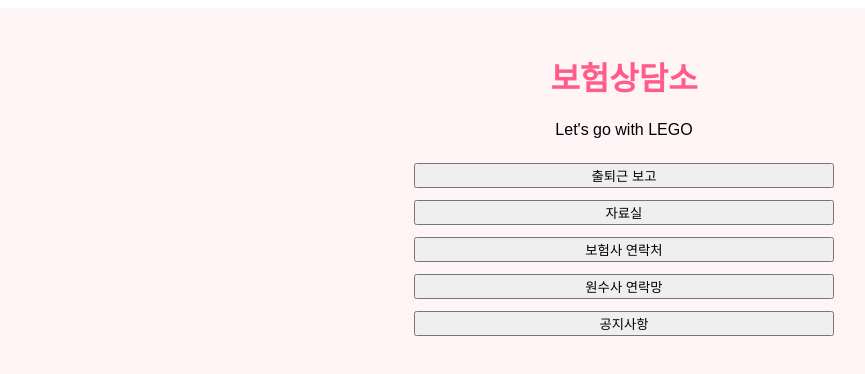
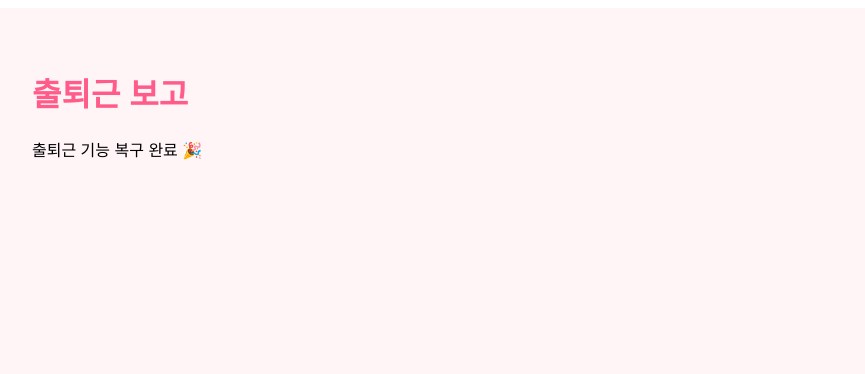
Before and after one commit to legobaeksunmi/withlego-site, a Next.js app: page / in a window 1280 px wide. Shown: the top 374 px of the page, without its empty margins (16-881 px from the left). Built offline with nearby package versions, Linux system fonts and the light colour scheme.

Commit message:
Update page.tsx

```diff
--- a/app/page.tsx
+++ b/app/page.tsx
@@ -1,22 +1,16 @@
-export default function Home() {
-  const openPage = (name: string) => {
-    alert(name + " 기능은 다음 단계에서 연결할게요.");
-  };
+export default function AttendancePage() {
+  return (
+    <main style={{
+      minHeight: "100vh",
+      padding: "40px",
+      background: "#fff5f7",
+      fontFamily: "sans-serif"
+    }}>
+      <h1 style={{ color: "#ff5c8a" }}>
+        출퇴근 보고
+      </h1>
 
-  return (
-    <main style={{ minHeight: "100vh", background: "#fff5f7", padding: 24, fontFamily: "sans-serif" }}>
-      <div style={{ maxWidth: 420, margin: "0 auto", textAlign: "center" }}>
-        <h1 style={{ color: "#ff5c8a" }}>보험상담소</h1>
-        <p>Let's go with LEGO</p>
-
-        <div style={{ display: "grid", gap: 12, marginTop: 24 }}>
-          <button onClick={() => openPage("출퇴근 보고")}>출퇴근 보고</button>
-          <button onClick={() => openPage("자료실")}>자료실</button>
-          <button onClick={() => openPage("보험사 연락처")}>보험사 연락처</button>
-          <button onClick={() => openPage("원수사 연락망")}>원수사 연락망</button>
-          <button onClick={() => openPage("공지사항")}>공지사항</button>
-        </div>
-      </div>
+      <p>출퇴근 기능 복구 완료 🎉</p>
     </main>
   );
 }
```
